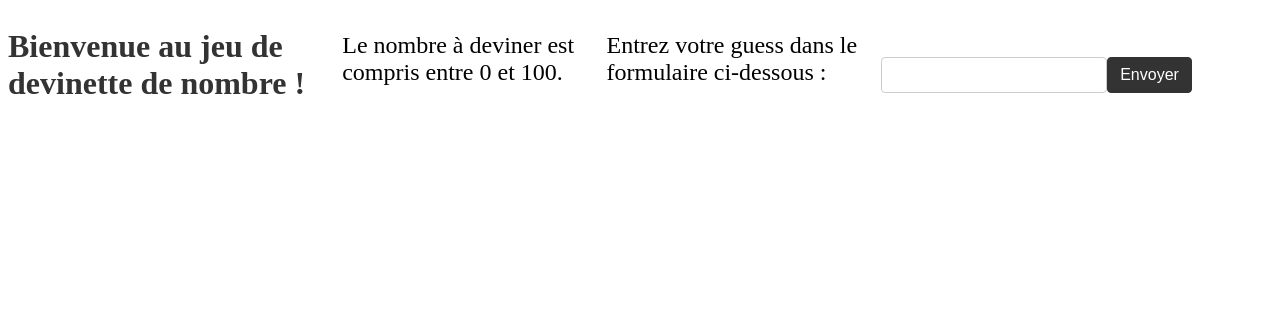
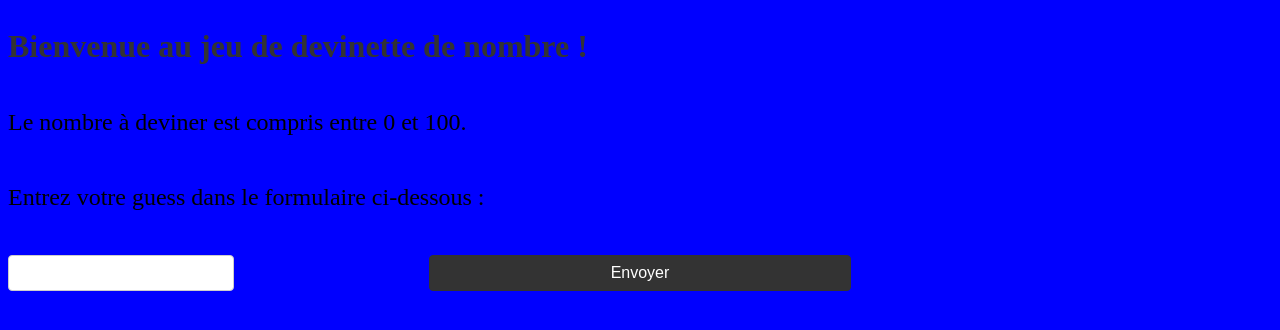
Before and after one commit to MyEcoria/guessTheNumber, a plain HTML site: page public/index.html in a window 1280 px wide. Drawn offline with Linux system fonts and the light colour scheme.

Commit message:
Update style.css

```diff
--- a/public/style.css
+++ b/public/style.css
@@ -1 +1 @@
-#content{display:flex;justify-content:center}h1{color:#333;font-size:2em;margin:20px 0}p{font-size:1.5em}form{align-items:center;display:flex;flex-direction:column;margin-top:20px}input[type="number"]{border:1px solid #ccc;border-radius:4px;font-size:16px;padding:8px 12px;width:200px}button[type="submit"]{border:1px solid #333;border-radius:4px;background-color:#333;color:#fff;cursor:pointer;font-size:16px;padding:8px 12px}button[type="submit"]:hover{background-color:#666}@media (min-width:768px){form{display:grid;grid-template-columns:repeat(3,1fr)}}@media (min-width:480px) and (max-width:767px){form{display:grid;grid-template-columns:repeat(2,1fr)}}@media (max-width:480px){form{display:block}}.error{color:red;font-weight:bold}.success{color:green;font-weight:bold}
+body{background-color:blue}#content{display:flex;flex-direction:column;justify-content:center}h1{color:#333;font-size:2em;margin:20px 0}p{font-size:1.5em}form{align-items:center;display:flex;flex-direction:column;margin-top:20px}input[type="number"]{border:1px solid #ccc;border-radius:4px;font-size:16px;padding:8px 12px;width:200px}button[type="submit"]{border:1px solid #333;border-radius:4px;background-color:#333;color:#fff;cursor:pointer;font-size:16px;padding:8px 12px}button[type="submit"]:hover{background-color:#666}@media (min-width:768px){form{display:grid;grid-template-columns:repeat(3,1fr)}}@media (min-width:480px) and (max-width:767px){form{display:grid;grid-template-columns:repeat(2,1fr)}}@media (max-width:480px){form{display:block}}.error{color:red;font-weight:bold}.success{color:green;font-weight:bold}
```
